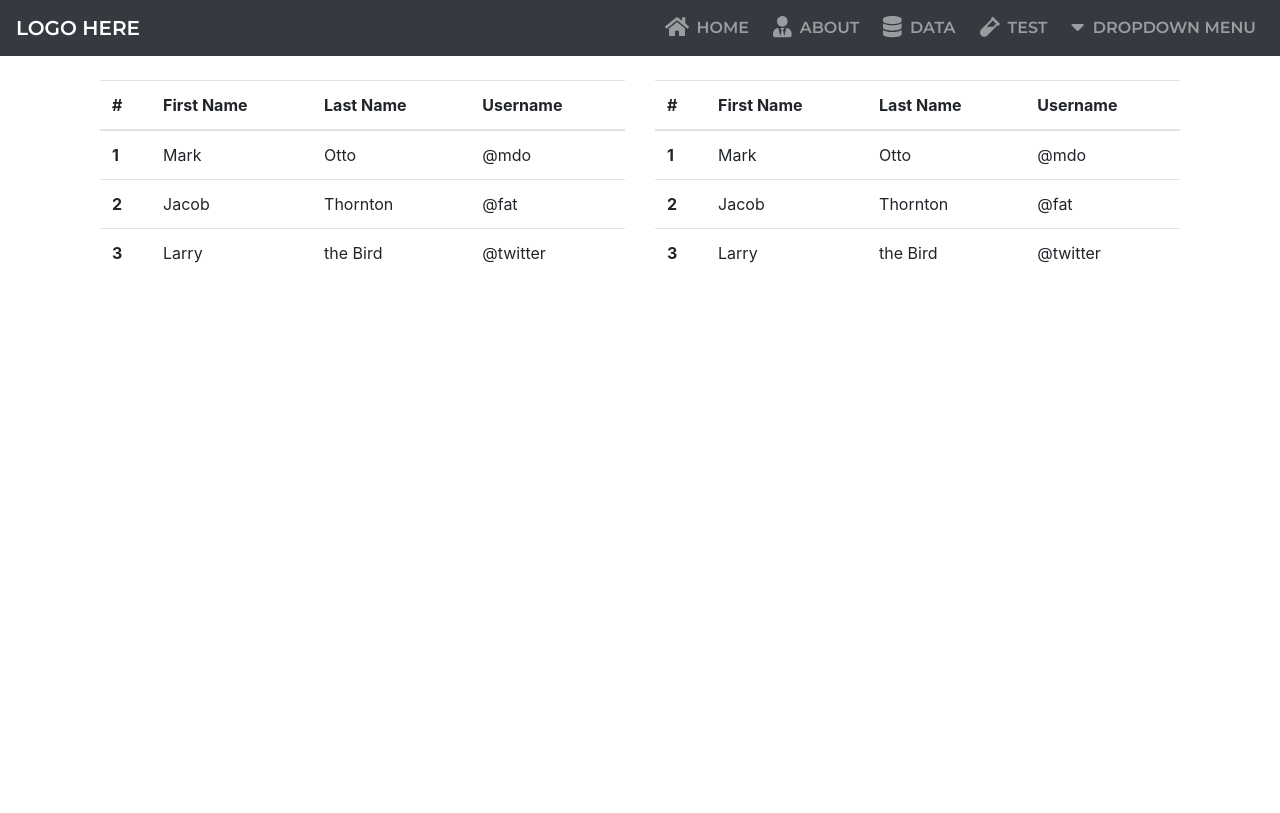
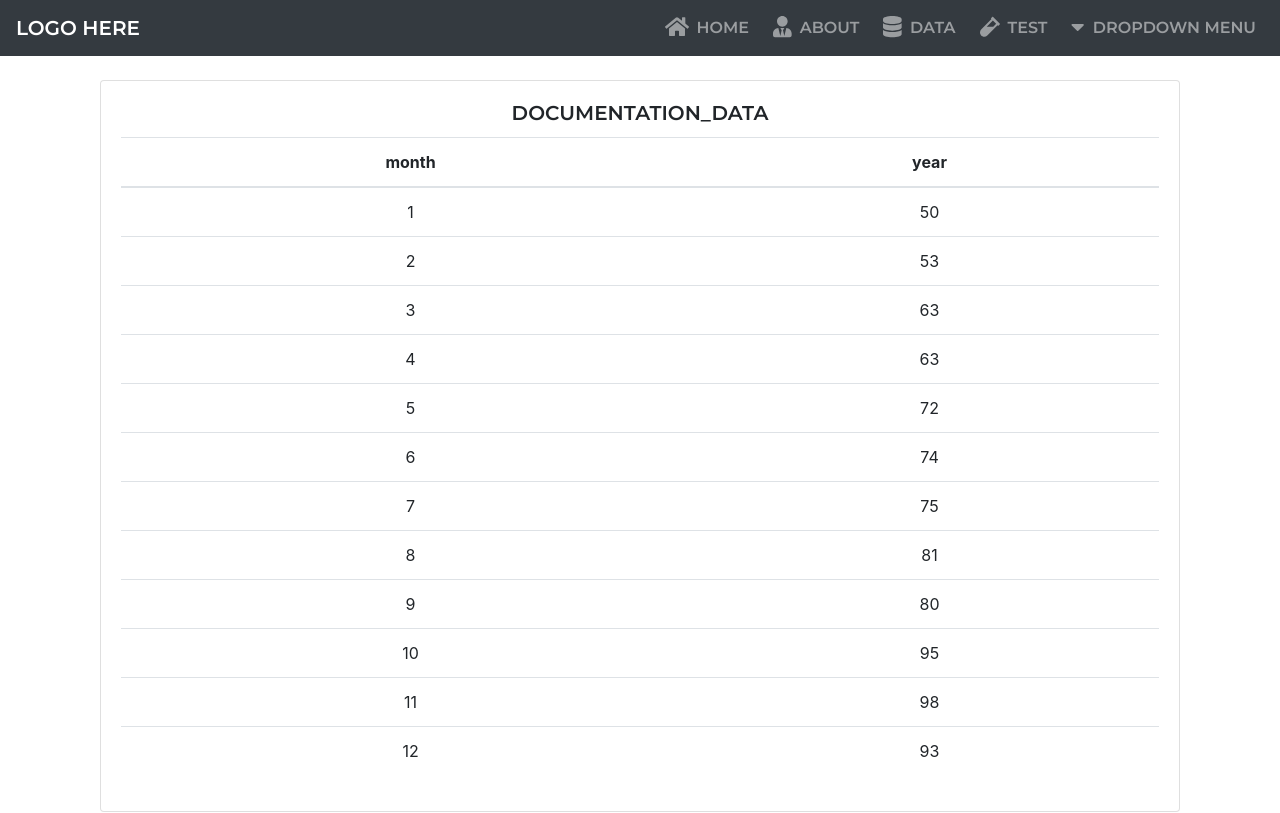
Before and after one commit to bschwartz757/cra-demo, a React (Create React App) app: page /data in a window 1280 px wide. Shown: the top 813 px of the page. Built offline with nearby package versions, Linux system fonts and the light colour scheme.

Commit message:
reformats data to be more consistent, builds tables

```diff
--- /dev/null
+++ b/src/Components/Card/index.js
@@ -0,0 +1,11 @@
+import React from 'react';
+import { Card, CardTitle, CardText } from 'reactstrap';
+
+const CardComponent = props => (
+  <Card body className="text-center">
+    <CardTitle>{props.title}</CardTitle>
+    <CardText tag={'div'}>{props.children}</CardText>
+  </Card>
+);
+
+export default CardComponent;
--- a/src/Components/Table/TableBody.js
+++ b/src/Components/Table/TableBody.js
@@ -1,26 +1,15 @@
 import React from 'react';
 
-const TableBody = props => (
-  <tbody>
-    <tr>
-      <th scope="row">1</th>
-      <td>Mark</td>
-      <td>Otto</td>
-      <td>@mdo</td>
-    </tr>
-    <tr>
-      <th scope="row">2</th>
-      <td>Jacob</td>
-      <td>Thornton</td>
-      <td>@fat</td>
-    </tr>
-    <tr>
-      <th scope="row">3</th>
-      <td>Larry</td>
-      <td>the Bird</td>
-      <td>@twitter</td>
-    </tr>
-  </tbody>
-);
+const TableBody = props => {
+  const rowData = props.data.map((row, i) => {
+    const tableCells = Object.keys(row).map((key, index) => {
+      return <td key={index}>{row[key]}</td>;
+    });
+
+    return <tr key={i}>{tableCells}</tr>;
+  });
+
+  return <tbody>{rowData}</tbody>;
+};
 
 export default TableBody;
--- a/src/Components/Table/TableHead.js
+++ b/src/Components/Table/TableHead.js
@@ -1,14 +1,13 @@
 import React from 'react';
 
-const TableHead = props => (
-  <thead>
-    <tr>
-      <th>#</th>
-      <th>First Name</th>
-      <th>Last Name</th>
-      <th>Username</th>
-    </tr>
-  </thead>
-);
+const TableHead = props => {
+  const columnHeadings = props.columns.map((el, i) => <th key={i}>{el}</th>);
+
+  return (
+    <thead>
+      <tr>{columnHeadings}</tr>
+    </thead>
+  );
+};
 
 export default TableHead;
--- a/src/Components/Table/index.js
+++ b/src/Components/Table/index.js
@@ -1,17 +1,21 @@
 import React from 'react';
 import { Table } from 'reactstrap';
+
+import CardComponent from '../Card';
 
 import TableBody from './TableBody';
 import TableHead from './TableHead';
 
 const TableComponent = props => {
-  console.log('props: ', props);
+  // console.log('TableComponent props: ', props);
 
   return (
-    <Table responsive>
-      <TableHead />
-      <TableBody />
-    </Table>
+    <CardComponent title={props.title}>
+      <Table responsive>
+        <TableHead columns={props.columns} />
+        <TableBody data={props.data} />
+      </Table>
+    </CardComponent>
   );
 };
 
--- a/src/Layout/Main.js
+++ b/src/Layout/Main.js
@@ -3,10 +3,10 @@ import { Route } from 'react-router-dom';
 
 import { Container, Col } from 'reactstrap';
 
-import Home from '../Views/Home';
-import About from '../Views/About';
-import Data from '../Views/Data';
-import Test from '../Views/Test';
+import HomePage from '../Views/Home';
+import AboutPage from '../Views/About';
+import DataPage from '../Views/Data';
+import TestPage from '../Views/Test';
 class Main extends Component {
   state = {};
 
@@ -19,10 +19,10 @@ class Main extends Component {
         }}
       >
         <Col xs="12">
-          <Route exact path="/" component={Home} />
-          <Route exact path="/about" component={About} />
-          <Route exact path="/data" component={Data} />
-          <Route exact path="/test" component={Test} />
+          <Route exact path="/" component={HomePage} />
+          <Route exact path="/about" component={AboutPage} />
+          <Route exact path="/data" component={DataPage} />
+          <Route exact path="/test" component={TestPage} />
         </Col>
       </Container>
     );
--- a/src/Views/About.js
+++ b/src/Views/About.js
@@ -1,10 +1,10 @@
 import React from 'react';
 
-const About = () => (
+const AboutPage = () => (
   <div>
     <h1>About Page</h1>
     <p>Did you get here via Redux?</p>
   </div>
 );
 
-export default About;
+export default AboutPage;
--- a/src/Views/Data.js
+++ b/src/Views/Data.js
@@ -5,17 +5,28 @@ import TableComponent from '../Components/Table';
 
 import { data1, data2 } from '../data';
 
-const Data = () => (
+const DataPage = () => {
+  // console.log('data1: ', data1)
+  // console.log('data2: ', data2)
+
+  return (
+    <React.Fragment>
       <section>
         <Row>
-      <Col xs="6">
+          <Col xs="12">
             <TableComponent {...data1} />
           </Col>
-      <Col xs="6">
+        </Row>
+      </section>
+      <section>
+        <Row>
+          <Col xs="12">
             <TableComponent {...data2} />
           </Col>
         </Row>
       </section>
+    </React.Fragment>
   );
+};
 
-export default Data;
+export default DataPage;
--- a/src/Views/Home.js
+++ b/src/Views/Home.js
@@ -4,7 +4,7 @@ import { push } from 'connected-react-router';
 import { connect } from 'react-redux';
 import Photo from '../assets/images/Me-In-Sicily-bw.jpg';
 
-const Home = props => (
+const HomePage = props => (
   <section>
     <Row>
       <Col xs="12">
@@ -48,4 +48,4 @@ const mapDispatchToProps = dispatch => {
 export default connect(
   null,
   mapDispatchToProps
-)(Home);
+)(HomePage);
--- a/src/Views/Test.js
+++ b/src/Views/Test.js
@@ -1,10 +1,10 @@
 import React from 'react';
 
-const Test = () => (
+const TestPage = () => (
   <div>
     <h1>Test Page</h1>
     <p>Did you get here via Redux?</p>
   </div>
 );
 
-export default Test;
+export default TestPage;
--- a/src/data/index.js
+++ b/src/data/index.js
@@ -3,14 +3,64 @@
  *****************************************************/
 // Data for DataPage
 const data1 = {
-  DOCUMENTATION_DATA: {
-    month: '[1, 2, 3, 4 , 5, 6, 7, 8, 9, 10, 11, 12]',
-    score: '[50, 53, 63, 63, 72, 74, 75, 81, 80, 95, 98, 93]'
-  }
+  title: 'DOCUMENTATION_DATA',
+  columns: ['month', 'year'],
+  data: [
+    {
+      month: '1',
+      score: '50'
+    },
+    {
+      month: '2',
+      score: '53'
+    },
+    {
+      month: '3',
+      score: '63'
+    },
+    {
+      month: '4',
+      score: '63'
+    },
+    {
+      month: '5',
+      score: '72'
+    },
+    {
+      month: '6',
+      score: '74'
+    },
+    {
+      month: '7',
+      score: '75'
+    },
+    {
+      month: '8',
+      score: '81'
+    },
+    {
+      month: '9',
+      score: '80'
+    },
+    {
+      month: '10',
+      score: '95'
+    },
+    {
+      month: '11',
+      score: '98'
+    },
+    {
+      month: '12',
+      score: '93'
+    }
+  ]
 };
 
 const data2 = {
-  CONDITION_DATA: [
+  title: 'CONDITION_DATA',
+  columns: ['CONDITION_NAME', 'HISTORIC', 'CURRENT', 'CHANGE', 'CHANGE_ERROR'],
+  data: [
     {
       CONDITION_NAME: 'Acute blood loss anemia',
       HISTORIC: '5',
--- a/src/index.css
+++ b/src/index.css
@@ -7,6 +7,10 @@
 body {
   max-width: 1600px;
   margin: auto;
+}
+
+section {
+  margin: 1rem 0;
 }
 
 h1,
```
Lines whose indentation alone changed are shown as unchanged.
